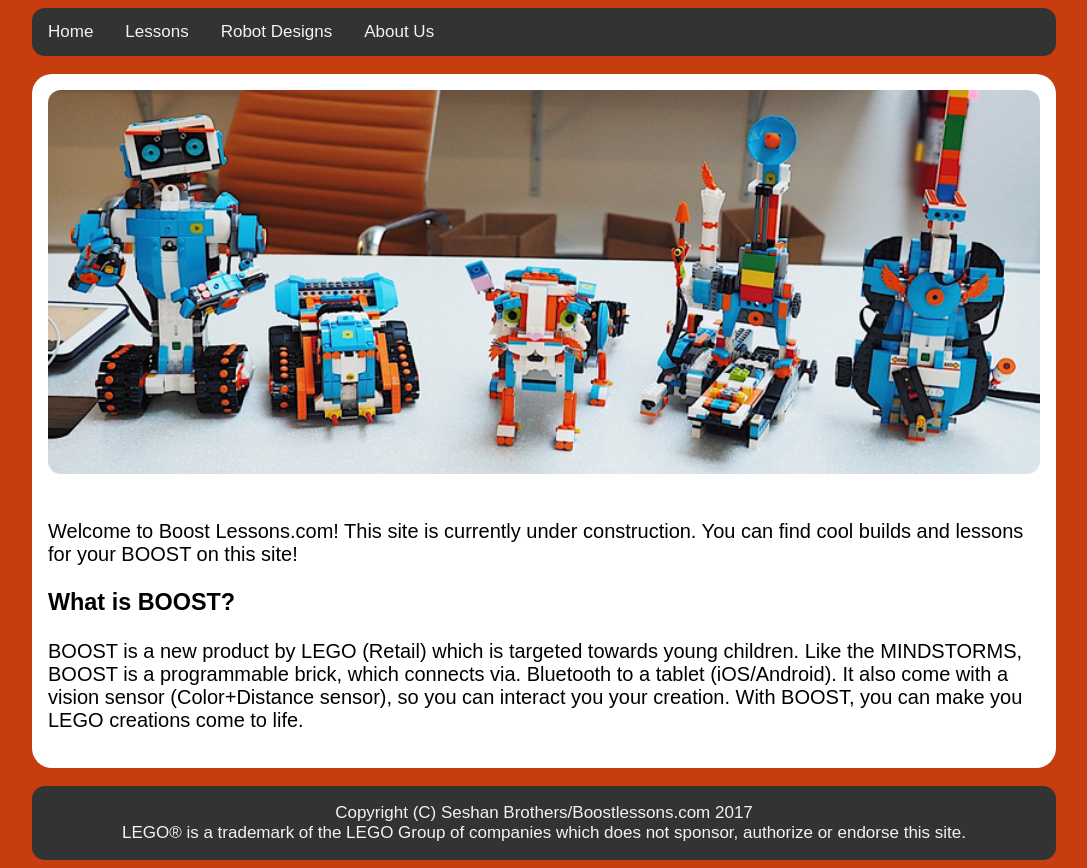
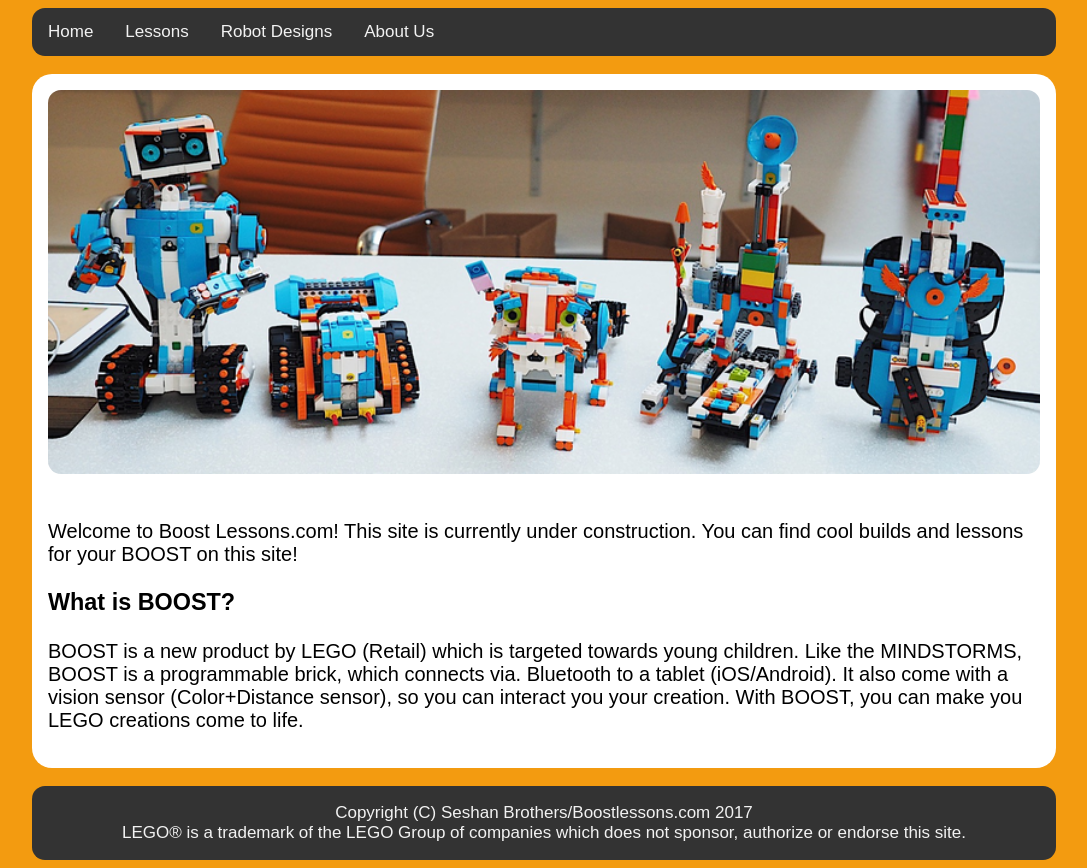
Before and after one commit to boostlessons/boostlessons.github.io, a plain HTML site: page index.html in a window 1280 px wide. Shown: the whole page, without its empty margins (96-1183 px from the left). Drawn offline with Linux system fonts and the light colour scheme.

Commit message:
background

```diff
--- a/style.css
+++ b/style.css
@@ -60,7 +60,7 @@
 }
 
 body{
-    background: #C63D0F;//lightgray;
+    background: #f39b10;//lightgray;
 }
 section {
     border-radius: 20px;
```
Also changed, not shown: images/slider/main.png.
